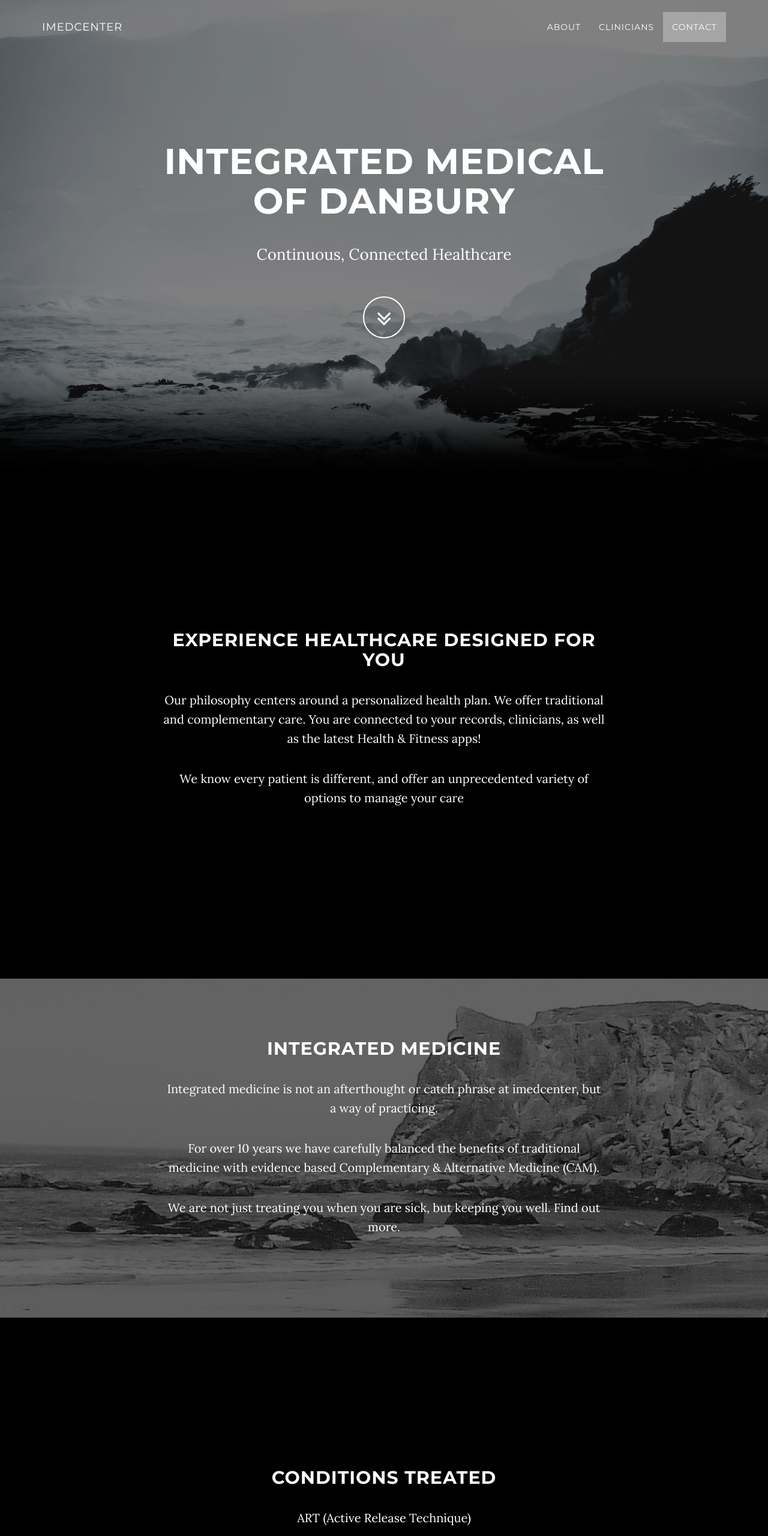
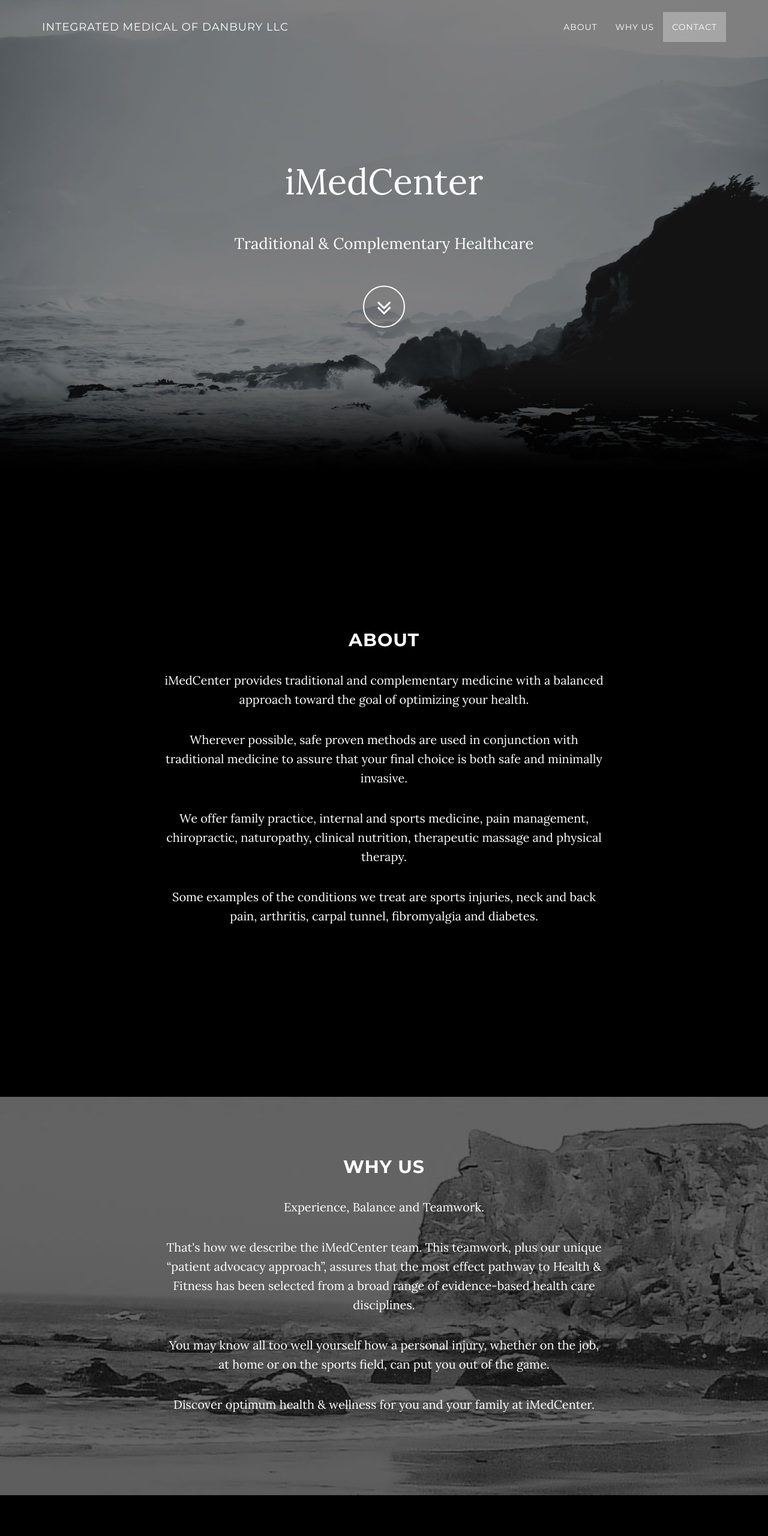
Before and after one commit to integratedmedical/imedcenter-landingpage, a website: page index.html in a window 1280 px wide. Shown: the top 2560 px of the page at 60% size. Drawn offline with nearby package versions, Linux system fonts and the light colour scheme; some packages are replaced by stand-ins of ours.

Commit message:
changed contet

```diff
--- a/css/grayscale.css
+++ b/css/grayscale.css
@@ -147,7 +147,7 @@
     padding: 0;
   }
   .intro .intro-body .brand-heading {
-    font-size: 60px;
+    font-size: 100px;
   }
   .intro .intro-body .intro-text {
     font-size: 26px;
--- a/index.html
+++ b/index.html
@@ -41,7 +41,7 @@
                     Menu <i class="fa fa-bars"></i>
                 </button>
                 <a class="navbar-brand page-scroll" href="#page-top">
-                    <span class="light">imedcenter</span>
+                    <span class="light">INTEGRATED MEDICAL OF DANBURY LLC</span>
                 </a>
             </div>
 
@@ -56,7 +56,7 @@
                         <a class="page-scroll" href="#about">About</a>
                     </li>
                     <li>
-                        <a class="page-scroll" href="#download">Clinicians</a>
+                        <a class="page-scroll" href="#download">Why Us</a>
                     </li>
                     <li>
                         <a class="page-scroll" href="#contact">Contact</a>
@@ -74,9 +74,8 @@
             <div class="container">
                 <div class="row">
                     <div class="col-md-8 col-md-offset-2">
-                        <h1 class="brand-heading">Integrated Medical Of Danbury</h1>
-                        <!--<h2 class="brand-heading">Integrated Medical Of Danbury</h2> -->
-                        <p class="intro-text">Continuous, Connected Healthcare</p>
+                        <p class="brand-heading">iMedCenter</p>
+                        <p class="intro-text">Traditional & Complementary Healthcare </p>
                         <a href="#about" class="btn btn-circle page-scroll">
                             <i class="fa fa-angle-double-down animated"></i>
                         </a>
@@ -90,9 +89,11 @@
     <section id="about" class="container content-section text-center">
         <div class="row">
             <div class="col-lg-8 col-lg-offset-2">
-                <h2>Experience healthcare designed for you</h2>
-                <p>Our philosophy centers around a personalized health plan. We offer traditional and complementary care. You are connected to your records, clinicians, as well as the latest Health & Fitness apps!</p>
-                <p>We know every patient is different, and offer an unprecedented variety of options to manage your care</p>
+                <h2>About</h2>
+                <p>iMedCenter provides traditional and complementary medicine with a balanced approach toward the goal of optimizing your health. </p>
+                <p>Wherever possible, safe proven methods are used in conjunction with traditional medicine to assure that your final choice is both safe and minimally invasive.</p>
+                <p>We offer family practice, internal and sports medicine, pain management, chiropractic, naturopathy, clinical nutrition, therapeutic massage and physical therapy.</p>
+                <p>Some examples of the conditions we treat are sports injuries, neck and back pain, arthritis, carpal tunnel, fibromyalgia and diabetes.</p>
             </div>
         </div>
     </section>
@@ -102,10 +103,11 @@
         <div class="download-section">
             <div class="container">
                 <div class="col-lg-8 col-lg-offset-2">
-                    <h2>Integrated Medicine</h2>
-                    <p>Integrated medicine is not an afterthought or catch phrase at imedcenter, but a way of practicing. </p>
-                    <p>For over 10 years we have carefully balanced the benefits of traditional medicine with evidence based Complementary & Alternative Medicine (CAM). </p>
-                    <p>We are not just treating you when you are sick, but keeping you well. Find out more. </p>
+                    <h2>Why Us</h2>
+                    <p>Experience, Balance and Teamwork. </p>
+                    <p>That's how we describe the iMedCenter team. This teamwork, plus our unique “patient advocacy approach”, assures that the most effect pathway to Health & Fitness has been selected from a broad range of evidence-based health care disciplines.</p>
+                    <p>You may know all too well yourself how a personal injury, whether on the job, at home or on the sports field, can put you out of the game.</p>
+                    <p>Discover optimum health & wellness for you and your family at iMedCenter.</p>
                 </div>
             </div>
         </div>
@@ -116,18 +118,17 @@
         <div class="row">
             <div class="col-lg-8 col-lg-offset-2">
                 <h2>CONDITIONS TREATED</h2>
-                <p>ART (Active Release Technique) </p>
-                <p>BACK PAIN</p>
-                <p>CAR ACCIDENT</p>
-                <p>GRASTON</p>
-                <p>HEADACHE</p>
-                <p>PERFORMANCE / WELLNESS</p>
-                <p>SPORTS RECOVERY</p>
-                <p>SPORTS REHAB</p>
+                <p>ART (Active Release Technique) |
+                BACK PAIN  |
+                CAR ACCIDENT  |
+                GRASTON  |
+                HEADACHE  |
+                PERFORMANCE / WELLNESS  |
+                SPORTS RECOVERY  |
+                SPORTS REHAB  | </p>
             </div>
         </div>
     </section>
-
 
    <!-- Download Section -->
     <section id="contact" class="content-section text-center">
@@ -135,19 +136,16 @@
             <div class="container">
                 <div class="col-lg-8 col-lg-offset-2">
 
-                    <h2>Schedule A Visit</h2>
-                    <p>Danbury 203.297.6120 </p>
-                    <p>Norwalk 203.845.0400 </p>
-                    <p>Fairfield 203.333.7788 </p>
-                    <p>Or Text us at (203) 716-1-TXT </p>
-
+                    <h2><a href = "https://docs.google.com/a/imedcenter.com/forms/d/160My0GHG0438cMZpYjwRbJy_l0CowclbXLhKp8lDpZY/edit">REQUEST AN APPOINTMENT </a></h2>
                     <ul class="list-inline banner-social-buttons">
                         <li>
                             <a href="https://www.facebook.com/Integrated-Medical-of-Danbury-287893299453/" class="btn btn-default btn-lg"><i class="fa fa-facebook fa-fw"></i> <span class="network-name">Facebook</span></a>
                         </li>
+                        <li>
+                            <a href=" https://www.instagram.com/imcdanbury/?hl=en" class="btn btn-default btn-lg"><i class="fa fa-instagram fa-fw"></i> <span class="network-name">Instagram</span></a>
+                        </li>
                     </ul>
                     <br><br>
-                    <a href="https://www.facebook.com/Integrated-Medical-of-Danbury-287893299453/" class="btn btn-default btn-lg"><i class="fa fa-book"></i> <span class="network-name">Request An Appointment</span></a>
                 </div>
             </div>
         </div>
@@ -157,9 +155,15 @@
     <!-- Footer -->
     <footer>
         <div class="container text-center">
-            <p>Integrated Medical Of Danbury LLC <br>
-            46 Mill Plain Road <br>
-            Danbury, Connecticut 06811</p>
+            <p>INTEGRATED MEDICAL OF DANBURY LLC <br>
+            46 MILL PLAIN ROAD <br>
+            DANBURY, CONNECTICUT 06811<br>
+            TEL:   203.297.6120 <br>
+            FAX:   203.297.6122 <br>
+            office@imedcenter.com <br>
+            </p>
+
+            PRIVACY POLICY <br>
             &copy; Copyright 2017 Integrated Medical Of Danbury, All rights reserved. Various trademarks held by their respective owners.
         </div>
     </footer>
```
